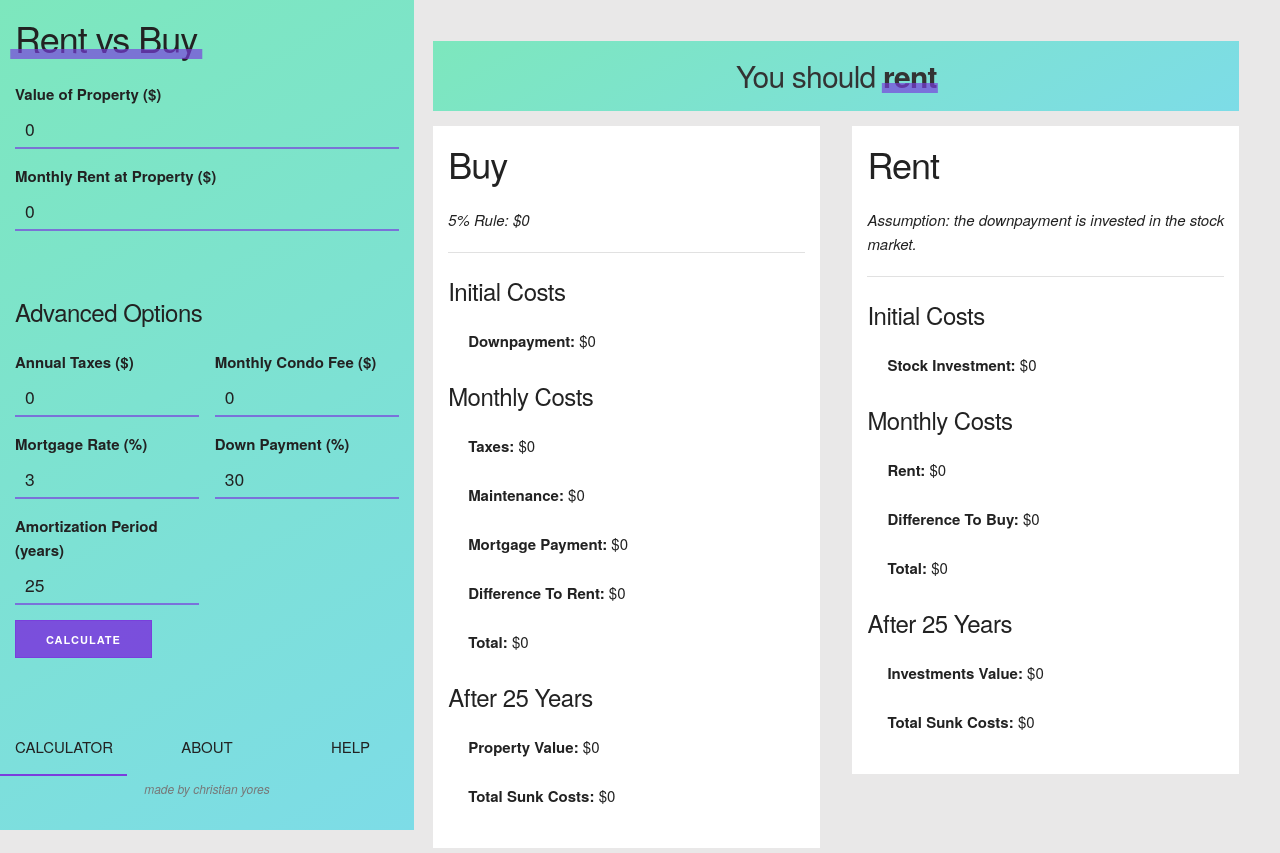
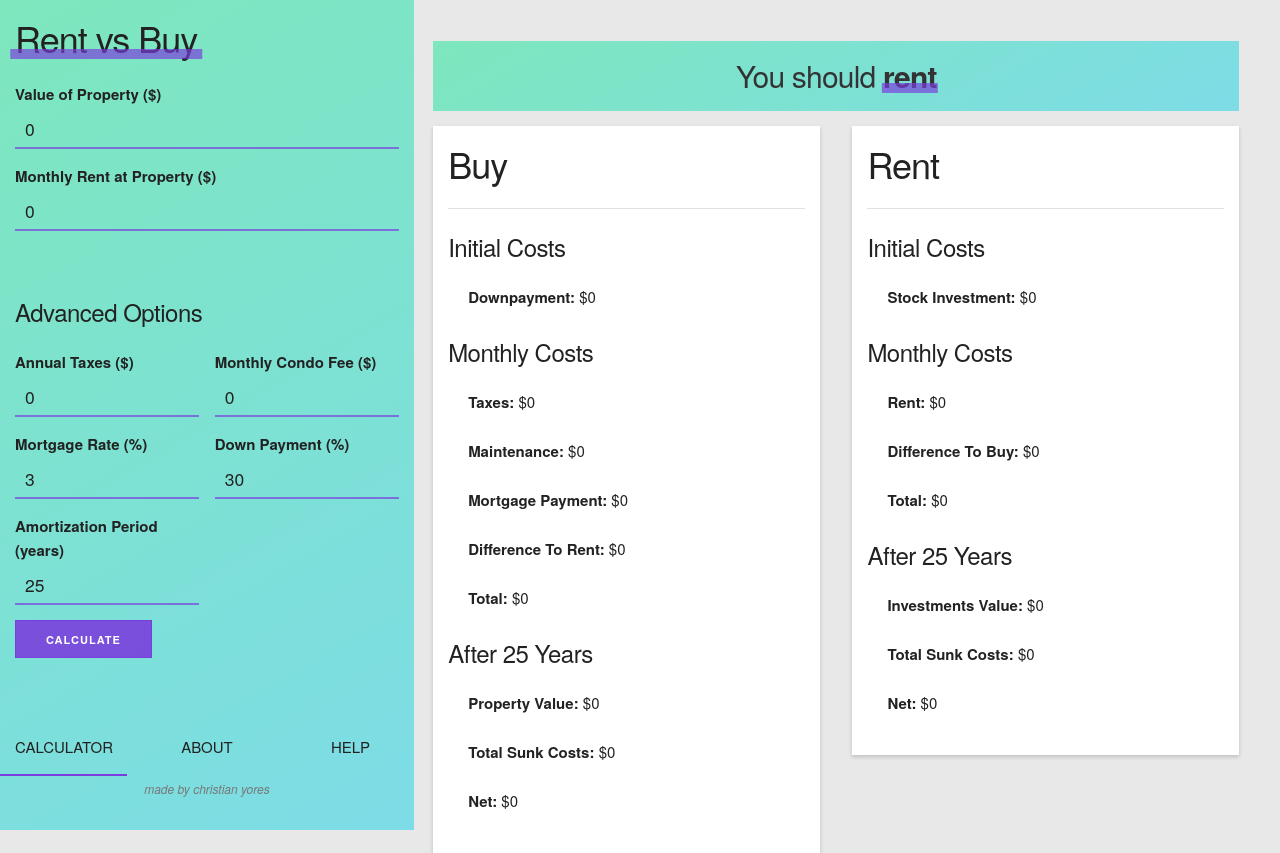
Before and after one commit to cyores/rentvbuy, a React (Create React App) app: page / in a window 1280 px wide. Both pictures are taken after a click on the button "CALCULATE". Built offline with nearby package versions, Linux system fonts and the light colour scheme.

Commit message:
Added monthly contribution to stock investments, net value after ap years

```diff
--- a/src/App.js
+++ b/src/App.js
@@ -39,6 +39,7 @@ class App extends React.Component {
                     afterPeriod: {
                         Property_Value: 0,
                         Total_Sunk_Costs: 0,
+                        Net: 0
                     }
                 },
                 rent: {
@@ -52,7 +53,8 @@ class App extends React.Component {
                     },
                     afterPeriod: {
                         Investments_Value: 0,
-                        Total_Sunk_Costs: 0
+                        Total_Sunk_Costs: 0,
+                        Net: 0
                     }
                 },
 
@@ -115,10 +117,10 @@ class App extends React.Component {
                                         <Sheet
                                             type={"buy"}
                                             title={"Buy"}
-                                            subtitle={
-                                                "5% Rule: $" +
-                                                this.state.calcs.percentRule
-                                            }
+                                            // subtitle={
+                                            //     "5% Rule: $" +
+                                            //     this.state.calcs.percentRule
+                                            // }
                                             initialCosts={
                                                 this.state.calcs.buy
                                                     .initialCosts
@@ -137,9 +139,9 @@ class App extends React.Component {
                                         <Sheet
                                             type={"rent"}
                                             title={"Rent"}
-                                            subtitle={
-                                                "Assumption: the downpayment is invested in the stock market."
-                                            }
+                                            // subtitle={
+                                            //     "Assumption: the downpayment is invested in the stock market."
+                                            // }
                                             initialCosts={
                                                 this.state.calcs.rent
                                                     .initialCosts
--- a/src/components/Calculator.js
+++ b/src/components/Calculator.js
@@ -58,6 +58,14 @@ class Calculator extends Component {
         s.calcs.buy.afterPeriod.Total_Sunk_Costs = this.calcBuySunkCosts(s);
 
         s.calcs.rent.afterPeriod.Total_Sunk_Costs = this.calcRentSunkCosts(s);
+
+        s.calcs.rent.afterPeriod.Net =
+            parseFloat((s.calcs.rent.afterPeriod.Investments_Value -
+            s.calcs.rent.afterPeriod.Total_Sunk_Costs).toFixed(2));
+
+        s.calcs.buy.afterPeriod.Net =
+            parseFloat((s.calcs.buy.afterPeriod.Property_Value -
+            s.calcs.buy.afterPeriod.Total_Sunk_Costs).toFixed(2));
 
         s.calcs.percentRule = this.calcPercentRule(s);
 
@@ -130,11 +138,13 @@ class Calculator extends Component {
     calcMonthlyBuyTotal(s) {
         s.calcs.buy.monthlyCosts.Difference_To_Rent = 0;
         s.calcs.buy.monthlyCosts.Total = 0;
-        return parseFloat((Object.values(s.calcs.buy.monthlyCosts).reduce(
-            (accumlator, curr) => {
+        return parseFloat(
+            Object.values(s.calcs.buy.monthlyCosts)
+                .reduce((accumlator, curr) => {
                     return accumlator + curr;
-            }
-        )).toFixed(2));
+                })
+                .toFixed(2)
+        );
     }
 
     calcEndPropertyValue(s) {
@@ -142,12 +152,25 @@ class Calculator extends Component {
     }
 
     calcEndStocksValue(s) {
+        if (s.calcs.rent.monthlyCosts.Difference_To_Buy > 0) {
+            let T = s.AP * 12;
+            let monthlyGain = s.SMA / 12;
+            let monthlyDeposit = s.calcs.rent.monthlyCosts.Difference_To_Buy;
+            let investmentValue = s.calcs.rent.initialCosts.Stock_Investment;
+            while (T >= 0) {
+                investmentValue *= 1 + monthlyGain;
+                investmentValue += monthlyDeposit;
+                T--;
+            }
+            return parseFloat(investmentValue.toFixed(2));
+        } else {
             return parseFloat(
                 (
                     s.calcs.rent.initialCosts.Stock_Investment *
                     (Math.pow(1 + s.SMA, s.AP) - 1)
                 ).toFixed(2)
             );
+        }
     }
 
     calcRentSunkCosts(s) {
--- a/src/components/Sheet.js
+++ b/src/components/Sheet.js
@@ -6,6 +6,7 @@ const StyledSheet = styled.div`
     padding: 1.5rem;
     // margin: 0 auto;
     // text-align: center;
+    box-shadow: 0px 2px 4px rgba(0, 0, 0, 0.18);
     & > hr {
         margin: 0 0 20px 0;
     }
@@ -24,7 +25,13 @@ class Sheet extends Component {
     }
 
     render() {
-        const { initialCosts, monthlyCosts, afterPeriod, type, period } = this.props;
+        const {
+            initialCosts,
+            monthlyCosts,
+            afterPeriod,
+            type,
+            period
+        } = this.props;
         return (
             <StyledSheet>
                 <div className="row">
```
Lines whose indentation alone changed are shown as unchanged.
